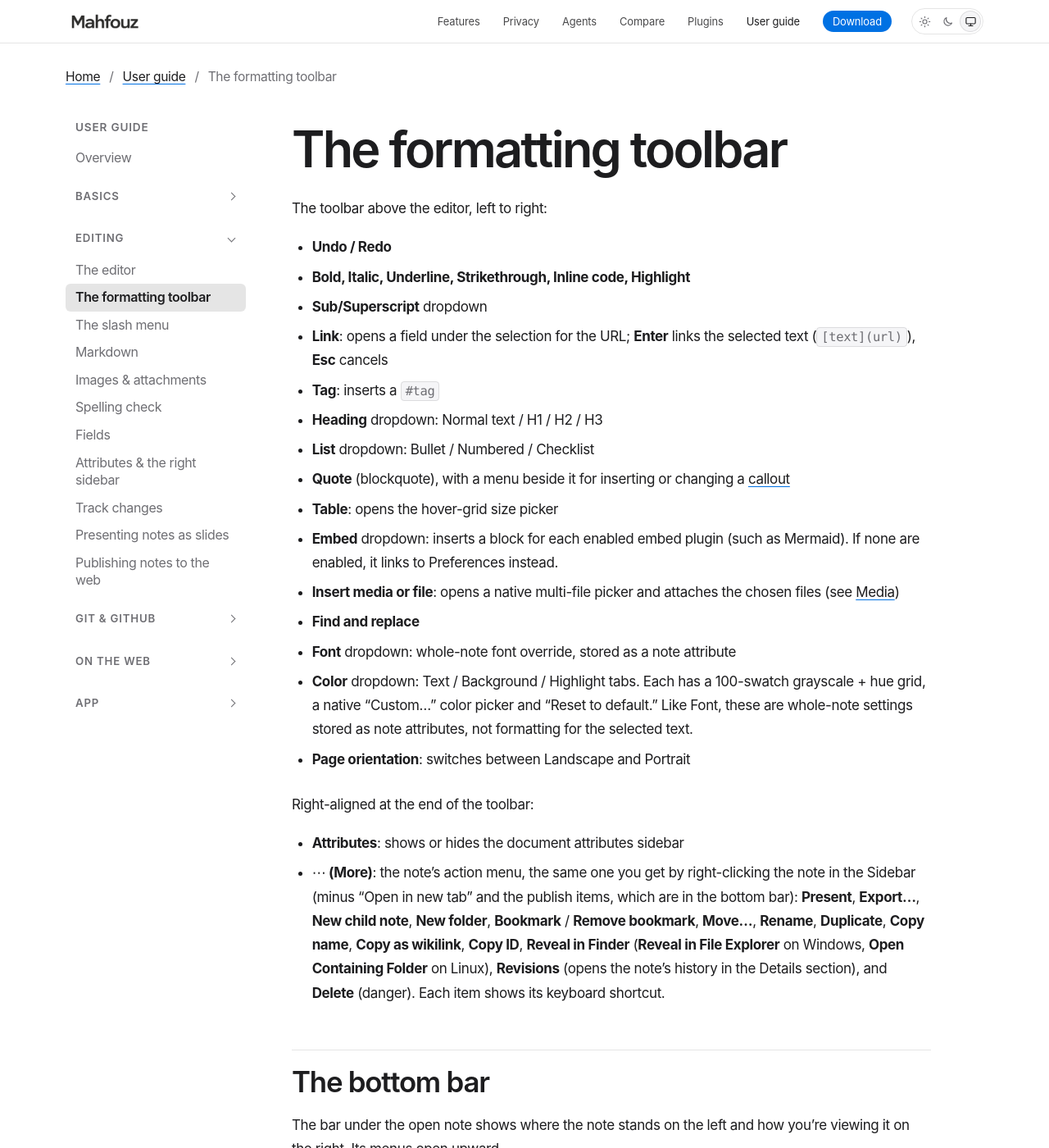
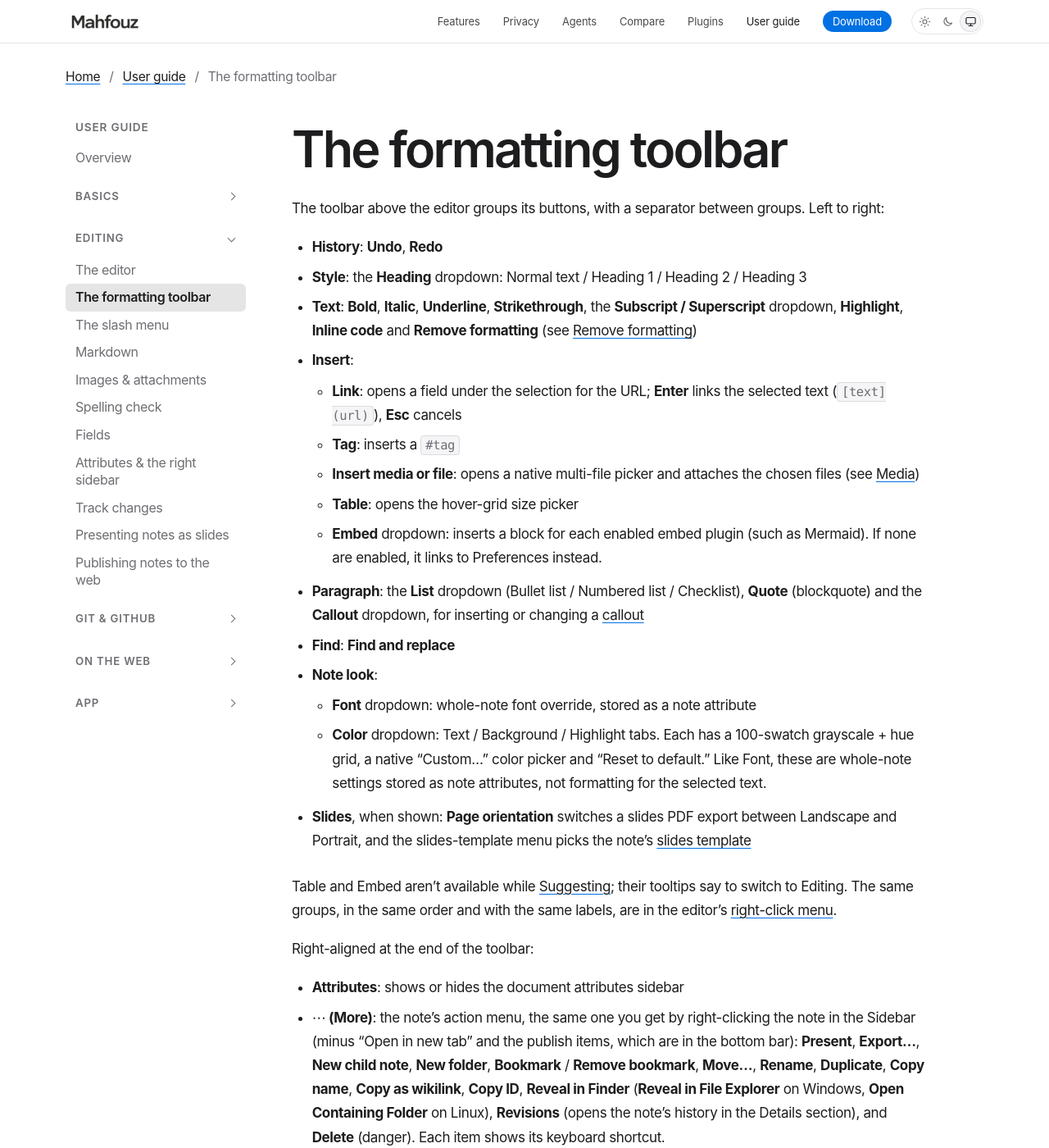
Before and after one commit to mahfouz-app/docs, a Jekyll site: the page built from guide/toolbar.md, in a window 1280 px wide and 1400 px high. Shown: the whole window at 82% size. Built offline with Jekyll 4.4.1, drawn with Linux system fonts in a browser that asks for light colours; some of the changed text lies outside the part shown.

Commit message:
docs: regrouped toolbar, Remove formatting and the editor's right-click menus
Co-Authored-By: Claude Opus 5.5 <noreply@anthropic.com>

```diff
--- a/guide/toolbar.md
+++ b/guide/toolbar.md
@@ -5,30 +5,42 @@ description: "Every button on the formatting toolbar, its More menu and the bott
 permalink: /guide/toolbar/
 ---
 
-The toolbar above the editor, left to right:
+The toolbar above the editor groups its buttons, with a separator between
+groups. Left to right:
 
-- **Undo / Redo**
-- **Bold, Italic, Underline, Strikethrough, Inline code, Highlight**
-- **Sub/Superscript** dropdown
-- **Link**: opens a field under the selection for the URL; **Enter**
-  links the selected text (`[text](url)`), **Esc** cancels
-- **Tag**: inserts a `#tag`
-- **Heading** dropdown: Normal text / H1 / H2 / H3
-- **List** dropdown: Bullet / Numbered / Checklist
-- **Quote** (blockquote), with a menu beside it for inserting or changing
-  a [callout](/guide/markdown/#callouts)
-- **Table**: opens the hover-grid size picker
-- **Embed** dropdown: inserts a block for each enabled embed plugin (such
-  as Mermaid). If none are enabled, it links to Preferences instead.
-- **Insert media or file**: opens a native multi-file picker and attaches
-  the chosen files (see [Media](/guide/media/))
-- **Find and replace**
-- **Font** dropdown: whole-note font override, stored as a note attribute
-- **Color** dropdown: Text / Background / Highlight tabs. Each has a
-  100-swatch grayscale + hue grid, a native "Custom…" color picker and
-  "Reset to default." Like Font, these are whole-note settings stored as
-  note attributes, not formatting for the selected text.
-- **Page orientation**: switches between Landscape and Portrait
+- **History**: **Undo**, **Redo**
+- **Style**: the **Heading** dropdown: Normal text / Heading 1 / Heading 2 /
+  Heading 3
+- **Text**: **Bold**, **Italic**, **Underline**, **Strikethrough**, the
+  **Subscript / Superscript** dropdown, **Highlight**, **Inline code** and
+  **Remove formatting** (see [Remove formatting](#remove-formatting))
+- **Insert**:
+  - **Link**: opens a field under the selection for the URL; **Enter**
+    links the selected text (`[text](url)`), **Esc** cancels
+  - **Tag**: inserts a `#tag`
+  - **Insert media or file**: opens a native multi-file picker and
+    attaches the chosen files (see [Media](/guide/media/))
+  - **Table**: opens the hover-grid size picker
+  - **Embed** dropdown: inserts a block for each enabled embed plugin (such
+    as Mermaid). If none are enabled, it links to Preferences instead.
+- **Paragraph**: the **List** dropdown (Bullet list / Numbered list /
+  Checklist), **Quote** (blockquote) and the **Callout** dropdown, for
+  inserting or changing a [callout](/guide/markdown/#callouts)
+- **Find**: **Find and replace**
+- **Note look**:
+  - **Font** dropdown: whole-note font override, stored as a note attribute
+  - **Color** dropdown: Text / Background / Highlight tabs. Each has a
+    100-swatch grayscale + hue grid, a native "Custom…" color picker and
+    "Reset to default." Like Font, these are whole-note settings stored as
+    note attributes, not formatting for the selected text.
+- **Slides**, when shown: **Page orientation** switches a slides PDF
+  export between Landscape and Portrait, and the slides-template menu
+  picks the note's [slides template](/guide/slides/)
+
+Table and Embed aren't available while
+[Suggesting](/guide/track-changes/); their tooltips say to switch to
+Editing. The same groups, in the same order and with the same labels,
+are in the editor's [right-click menu](/guide/editor/#right-click-menus).
 
 Right-aligned at the end of the toolbar:
 
@@ -85,3 +97,18 @@ All toggle-style formatting (bold, italic, lists, headings, blockquote,
 etc.) is a *smart toggle*: applying it again removes it, and applying a
 different list type to a line that already has one converts it in place
 rather than stacking markers.
+
+## Remove formatting
+
+**Remove formatting** takes the text formatting off the selected text:
+bold, italic, underline, strikethrough, highlight, inline code, subscript
+and superscript. It has no keyboard shortcut.
+
+- Only the selected text loses it. A mark that runs past the selection is
+  split, so the text outside keeps it: in `**the new**`, removing
+  formatting from "new" leaves `**the** new`.
+- With no selection, it removes the marks the cursor is in.
+- Links, tags, wikilinks, headings, lists, quotes, comments and
+  suggestions stay.
+- It isn't available while Suggesting: switch to Editing to remove
+  formatting.
```
Also changed, not shown: _includes/kitchen-sink/kitchen_sink/kitchen_sink.md (+2 -0 lines), guide/editor.md (+36 -1 lines), guide/markdown.md (+1 -2 lines).
